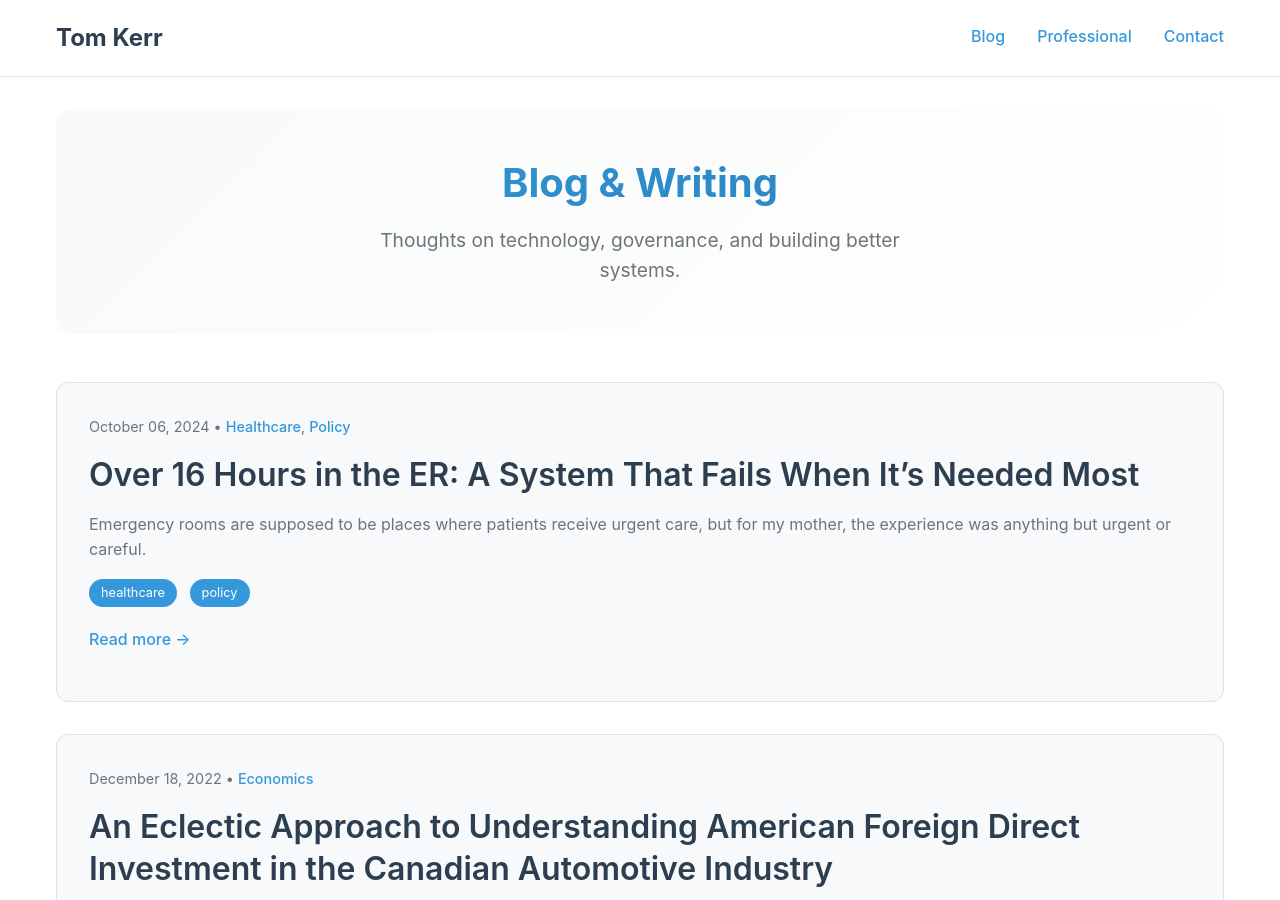
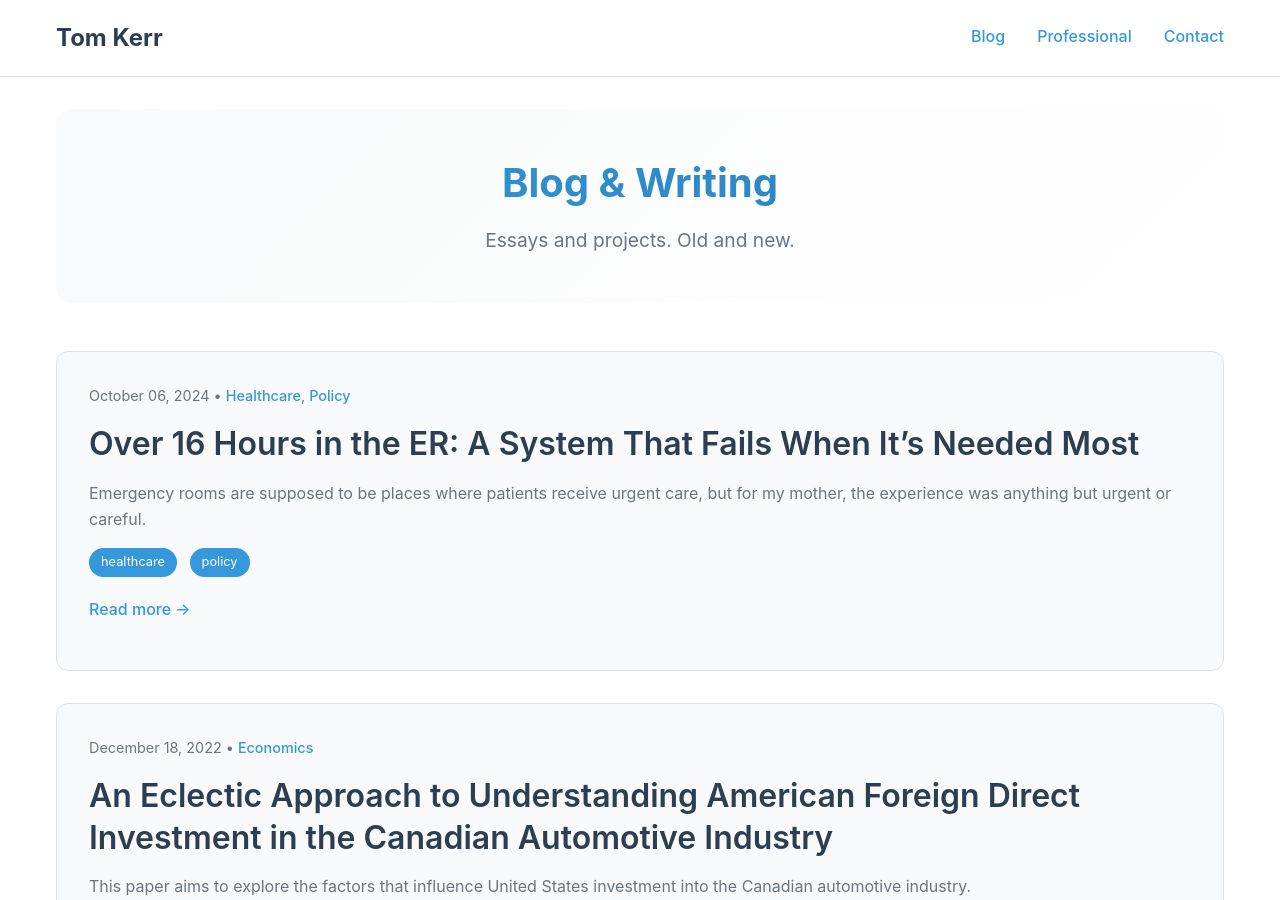
Before and after one commit to TDK250/Toms-Site, a Jekyll site: the page built from blog.html, in a window 1280 px wide and 900 px high. Built offline with Jekyll 4.4.1, drawn with Linux system fonts in a browser that asks for light colours.

Commit message:
Update blog description text

```diff
--- a/blog.html
+++ b/blog.html
@@ -5,7 +5,7 @@ title: Blog
 
 <div class="hero">
   <h1>Blog & Writing</h1>
-  <p>Thoughts on technology, governance, and building better systems.</p>
+  <p>Essays and projects. Old and new.</p>
 </div>
 
 <section class="content-section">
```
